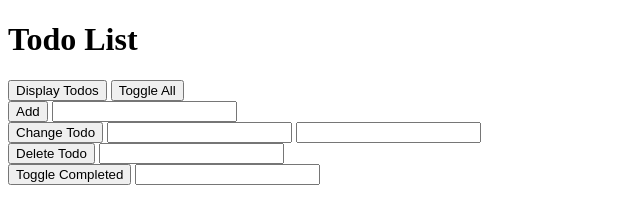
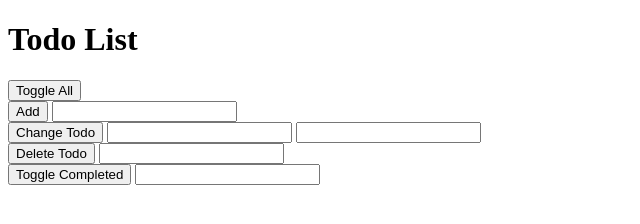
Before and after one commit to jackjhall22/todomvc, a plain HTML site: page index.html in a window 1280 px wide. Shown: the whole page, without its empty margins (0-640 px from the left). Drawn offline with Linux system fonts and the light colour scheme.

Commit message:
move out of the console and append to the body of the HTML page

```diff
--- a/index.html
+++ b/index.html
@@ -7,7 +7,7 @@
 <body>
 	<h1>Todo List</h1>
 	<div>
-		<button onclick="handlers.displayTodos()">Display Todos</button>
+		<!-- <button onclick="handlers.displayTodos()">Display Todos</button> -->
 		<button onclick="handlers.toggleAll()">Toggle All</button>
 	</div>
 	<div>
--- a/js/app.js
+++ b/js/app.js
@@ -1,37 +1,39 @@
 var todoList = {
   todos: [],
 
-displayTodos: function() {
-    if (this.todos.length ===0){
-      console.log('Your todo lest is empty!');
-    } else {
-      console.log('My Todos:');
-      for (var i = 0; i < this.todos.length; i++) {
-        if (this.todos[i].completed === true) {
-          console.log('(x)', this.todos[i].todoText);
-        } else {
-          console.log('( )', this.todos[i].todoText);
-        }
-      }
-    }
-  },
+// displayTodos: function() {
+//     if (this.todos.length ===0){
+//       console.log('Your todo lest is empty!');
+//     } else {
+//       console.log('My Todos:');
+//       for (var i = 0; i < this.todos.length; i++) {
+//         if (this.todos[i].completed === true) {
+//           console.log('(x)', this.todos[i].todoText);
+//         } else {
+//           console.log('( )', this.todos[i].todoText);
+//         }
+//       }
+//     }
+//   },
   addTodo: function(todoText) {
     this.todos.push({
       todoText: todoText,
       completed: false
     });
-    this.displayTodos();
+    view.displayTodos();
   },
   changeTodo: function(position, todoText) {
     this.todos[position].todoText = todoText;
+    view.displayTodos();
   },
   deleteTodo: function(position) {
     this.todos.splice(position, 1);
+    view.displayTodos();
   },
   toggleCompleted: function(position) {
     var todo = this.todos[position];
     todo.completed = !todo.completed;
-    this.displayTodos();
+    view.displayTodos();
   },
   toggleAll: function() {
     var totalTodos = this.todos.length;
@@ -55,6 +57,7 @@ displayTodos: function() {
         this.todos[i].completed = true;
       }
     }
+    view.displayTodos();
   }
 };
 
```
